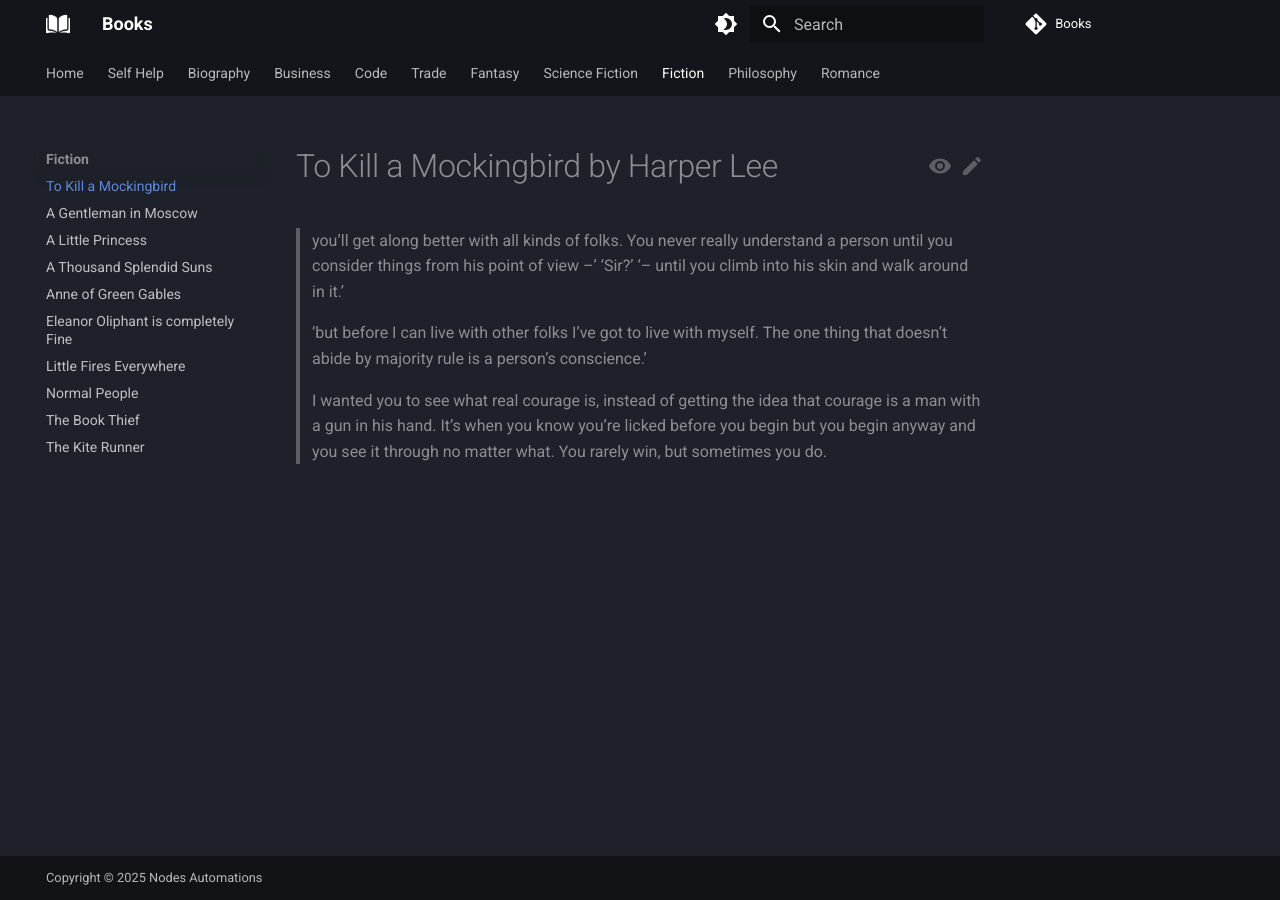
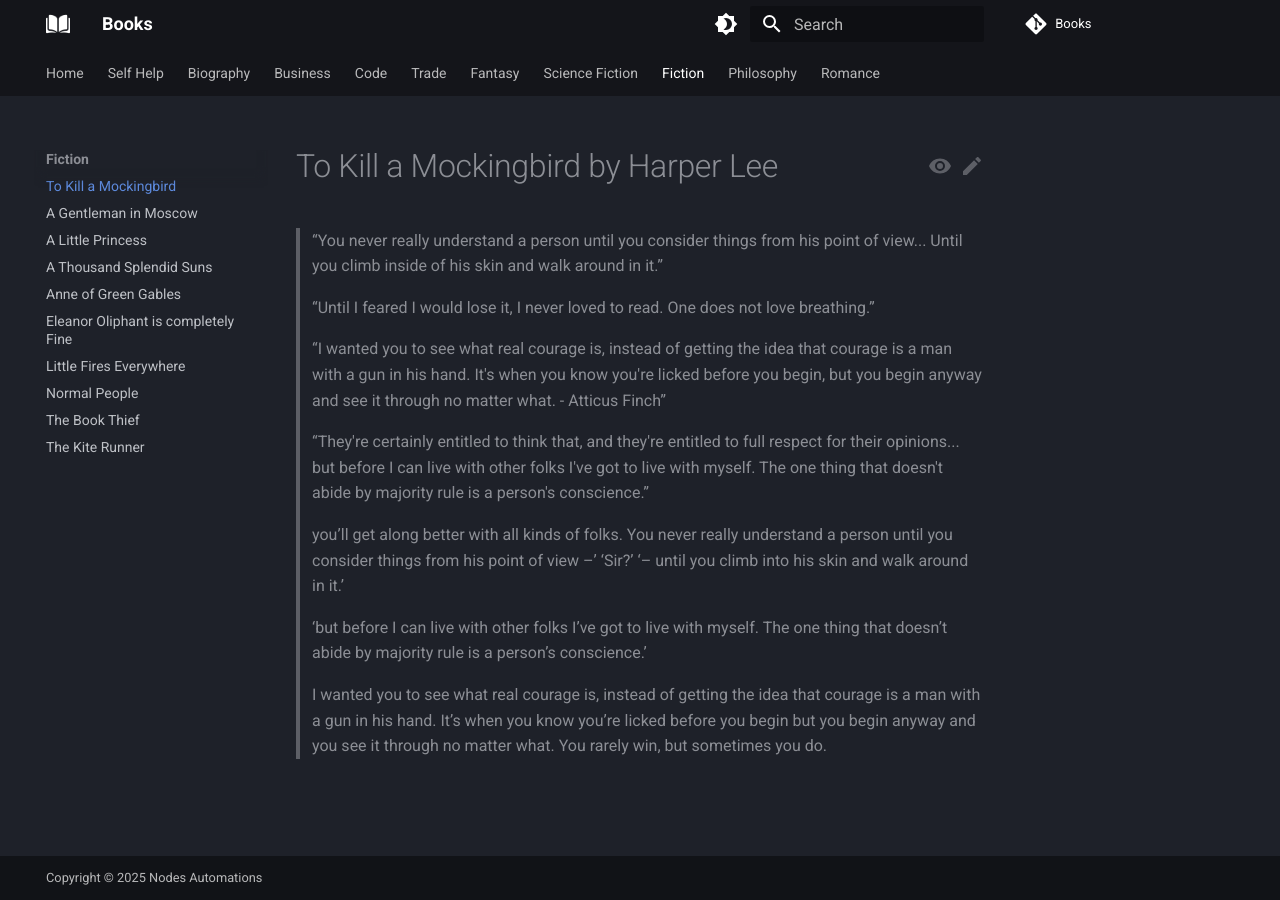
Before and after one commit to vivekkpatel/Books, an MkDocs documentation site: the page built from docs/Fiction/To Kill a Mockingbird.md, in a window 1280 px wide. Built offline with MkDocs 1.6.1 and Material for MkDocs 9.7.7, drawn with Linux system fonts in a browser that asks for light colours; comment, search, counter and statistics services are not loaded.

Commit message:
Add additional quotes and excerpts from "To Kill a Mockingbird" by Harper Lee

```diff
--- a/docs/Fiction/To Kill a Mockingbird.md
+++ b/docs/Fiction/To Kill a Mockingbird.md
@@ -1,4 +1,17 @@
 # To Kill a Mockingbird by Harper Lee
+
+> “You never really understand a person until you consider things from his point of view... Until you climb inside of his skin and walk around in it.”
+>
+
+> “Until I feared I would lose it, I never loved to read. One does not love breathing.”
+>
+
+> “I wanted you to see what real courage is, instead of getting the idea that courage is a man with a gun in his hand. It's when you know you're licked before you begin, but you begin anyway and see it through no matter what.
+- Atticus Finch”
+>
+
+> “They're certainly entitled to think that, and they're entitled to full respect for their opinions... but before I can live with other folks I've got to live with myself. The one thing that doesn't abide by majority rule is a person's conscience.”
+>
 
 > you’ll get along better with all kinds of folks. You never really understand a person until you consider things from his point of view –’ ‘Sir?’ ‘– until you climb into his skin and walk around in it.’
 
```
